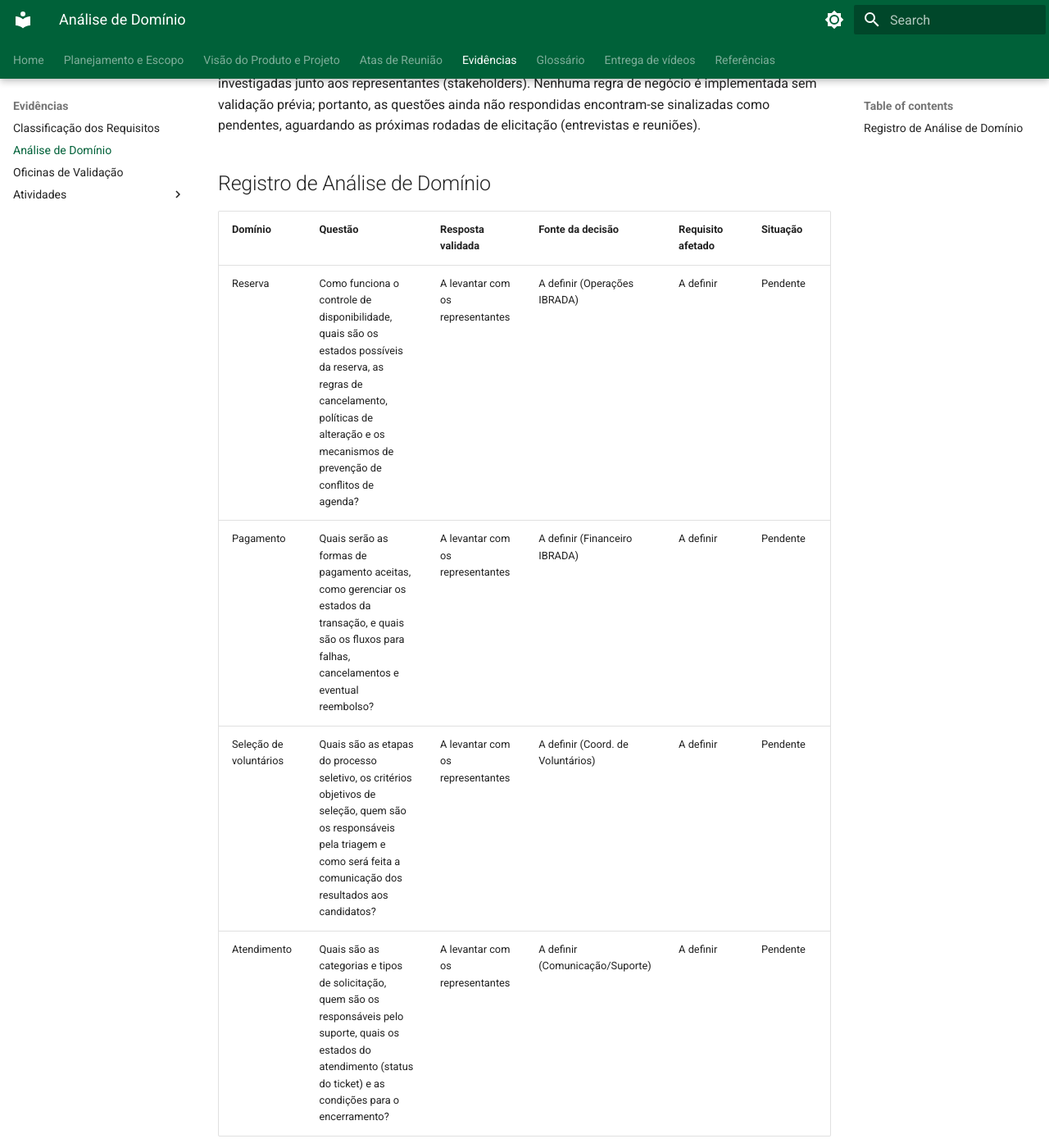
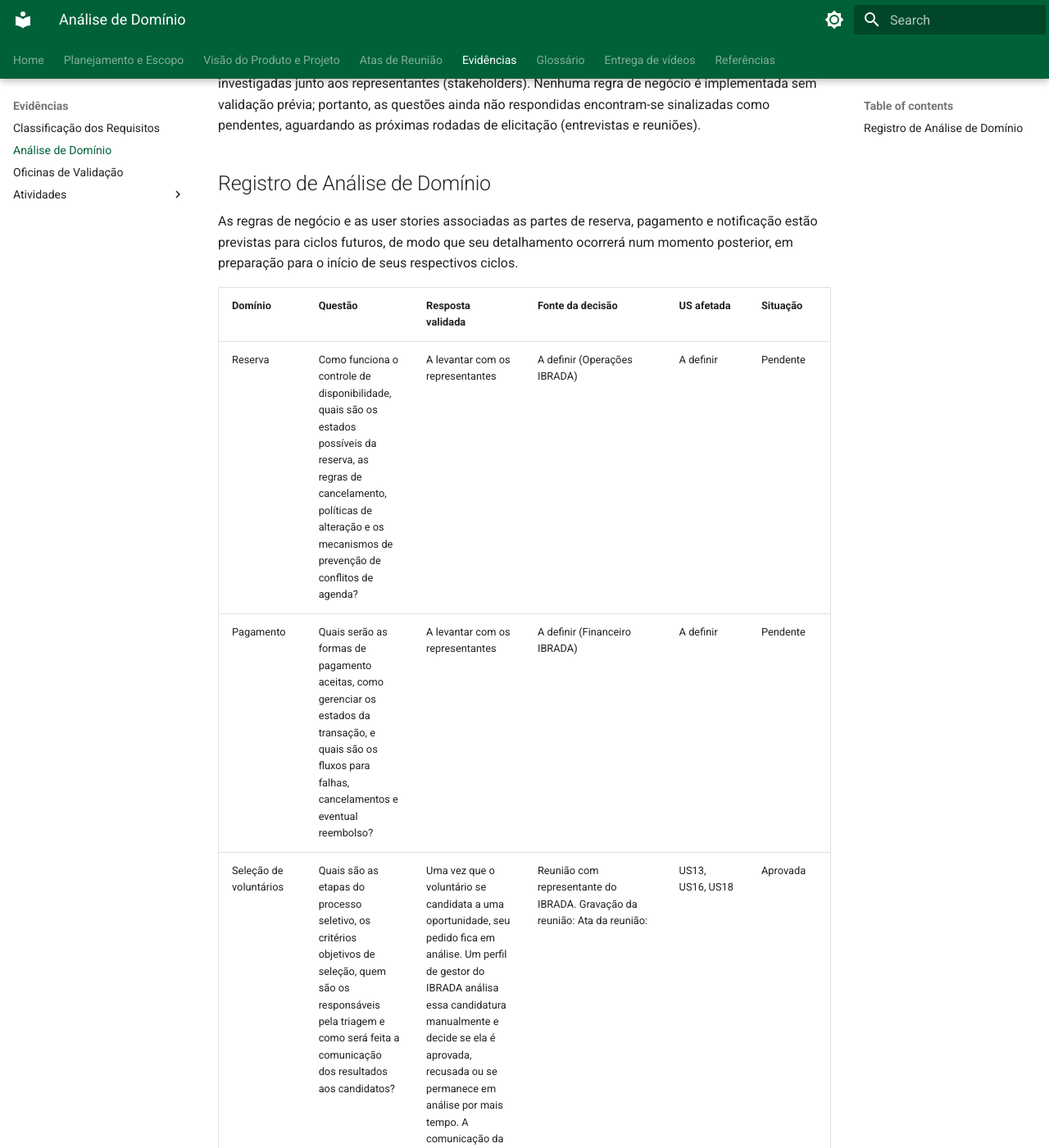
Before and after one commit to mdsreq-fga-unb/REQ-2026.2-T01-IBRADA-NET, an MkDocs documentation site: the page built from docs/evidencias/analise-dominio.md, in a window 1280 px wide and 1400 px high, scrolled down 308 px. Shown: the whole window at 82% size. Built offline with MkDocs 1.6.1 and Material for MkDocs 9.7.7, drawn with Linux system fonts in a browser that asks for light colours; some of the changed text lies outside the part shown.

Commit message:
Adicionei a justificativa do porque certos aspectos da análise de domínio ainda não foram detalhados.

```diff
--- a/docs/evidencias/analise-dominio.md
+++ b/docs/evidencias/analise-dominio.md
@@ -6,9 +6,11 @@ Como já explicado na [Engenharia de Requisitos](../documento-visao/5_requisitos
 
 ## Registro de Análise de Domínio
 
-|Domínio|Questão|Resposta validada|Fonte da decisão|Requisito afetado|Situação|
+As regras de negócio e as user stories associadas as partes de reserva, pagamento e notificação estão previstas para ciclos futuros, de modo que seu detalhamento ocorrerá num momento posterior, em preparação para o início de seus respectivos ciclos.
+
+|Domínio|Questão|Resposta validada|Fonte da decisão|US afetada|Situação|
 |-|-|-|-|-|-|
 |Reserva|Como funciona o controle de disponibilidade, quais são os estados possíveis da reserva, as regras de cancelamento, políticas de alteração e os mecanismos de prevenção de conflitos de agenda?|A levantar com os representantes|A definir (Operações IBRADA)|A definir|Pendente|
 |Pagamento|Quais serão as formas de pagamento aceitas, como gerenciar os estados da transação, e quais são os fluxos para falhas, cancelamentos e eventual reembolso?|A levantar com os representantes|A definir (Financeiro IBRADA)|A definir|Pendente|
-|Seleção de voluntários|Quais são as etapas do processo seletivo, os critérios objetivos de seleção, quem são os responsáveis pela triagem e como será feita a comunicação dos resultados aos candidatos?|A levantar com os representantes|A definir (Coord. de Voluntários)|A definir|Pendente|
+|Seleção de voluntários|Quais são as etapas do processo seletivo, os critérios objetivos de seleção, quem são os responsáveis pela triagem e como será feita a comunicação dos resultados aos candidatos?| Uma vez que o voluntário se candidata a uma oportunidade, seu pedido fica em análise. Um perfil de gestor do IBRADA análisa essa candidatura manualmente e decide se ela é aprovada, recusada ou se permanece em análise por mais tempo. A comunicação da aprovação é feita através do email cadastrado pelo candidato.|Reunião com representante do IBRADA. Gravação da reunião:  Ata da reunião: |US13, US16, US18 |Aprovada|
 Atendimento|Quais são as categorias e tipos de solicitação, quem são os responsáveis pelo suporte, quais os estados do atendimento (status do ticket) e as condições para o encerramento?|A levantar com os representantes|A definir (Comunicação/Suporte)|A definir|Pendente
```
